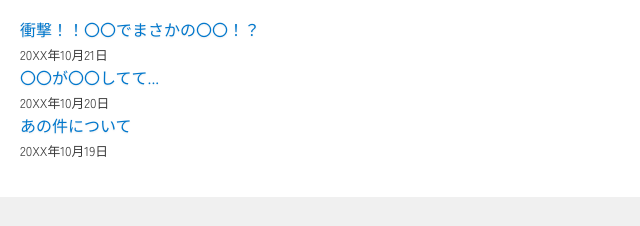
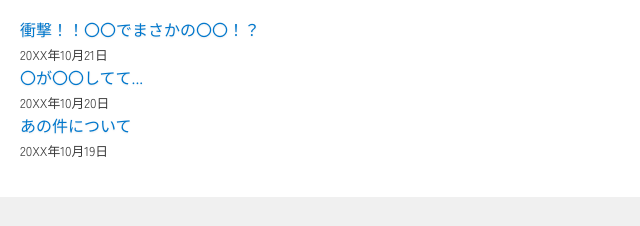
Before and after one commit to mac-cha/Politto-by-receipt, a plain HTML site: page index.html in a window 1280 px wide. Shown: the part 725-951 px from the top of the page, 0-640 px from the left. Drawn offline with Linux system fonts and the light colour scheme.

Commit message:
Update index.html

```diff
--- a/index.html
+++ b/index.html
@@ -30,7 +30,7 @@
       <span class="date">20XX年10月21日</span>
     </li>
     <li>
-      <a href="article3.html">〇〇が〇〇してて...</a><br>
+      <a href="article3.html">〇が〇〇してて...</a><br>
       <span class="date">20XX年10月20日</span>
     </li>
     <li>
```
